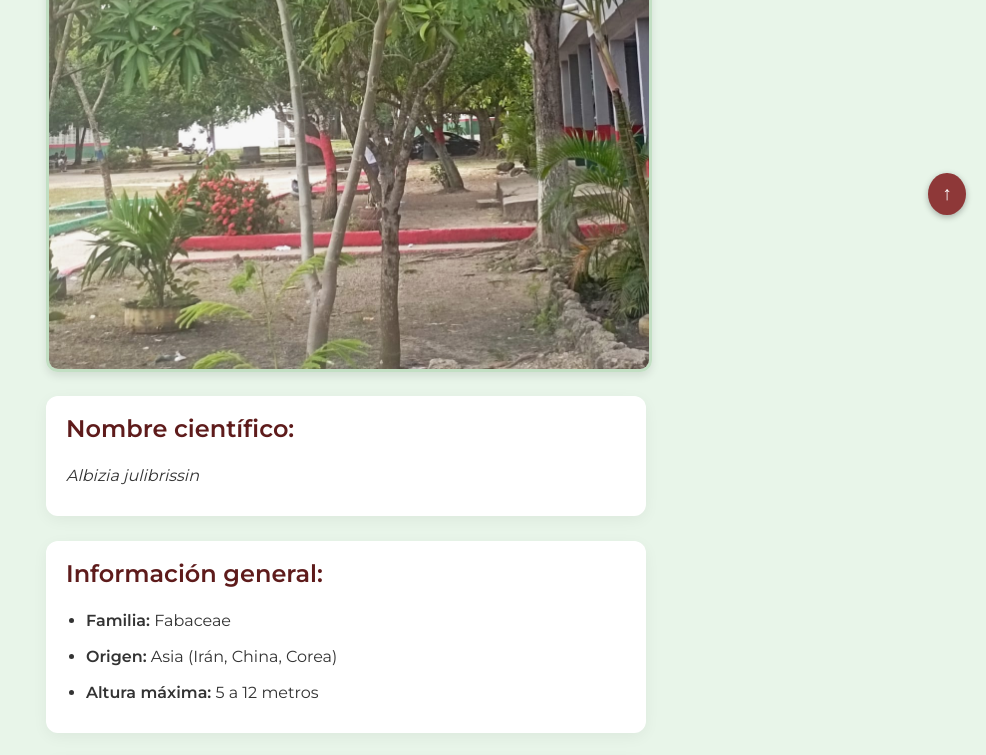
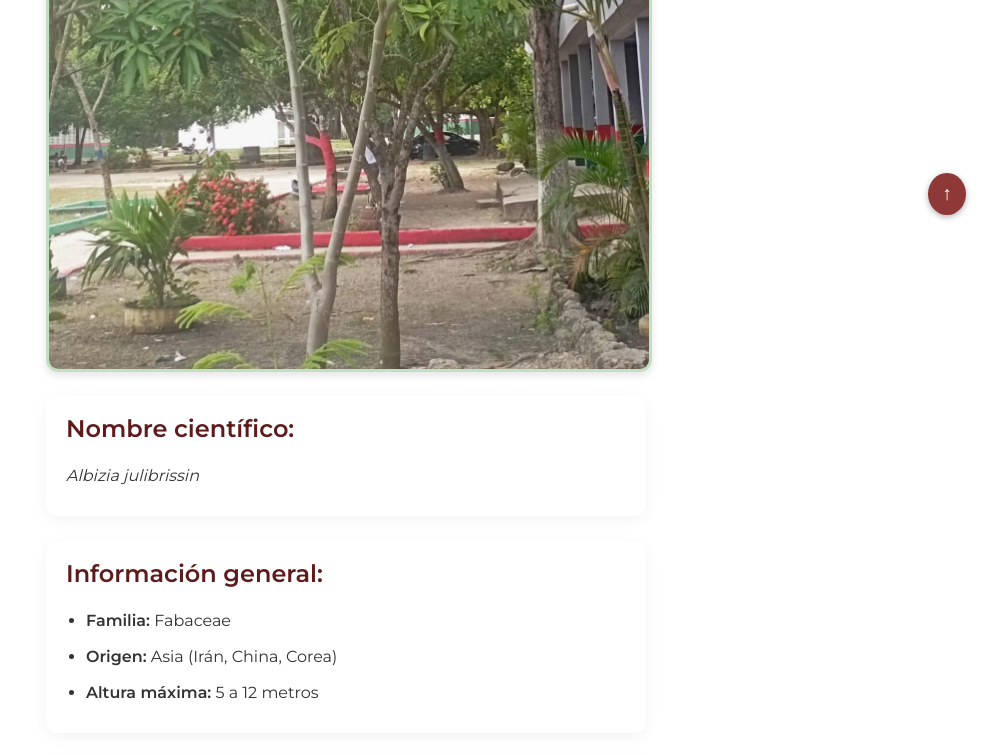
Before and after one commit to BoxMg/acacia, a plain HTML site: page index.html in a window 1280 px wide. Shown: the part 565-1320 px from the top of the page, without its empty margins (294-1280 px from the left). Drawn offline with Linux system fonts and the light colour scheme.

Commit message:
Update index.html

```diff
--- a/index.html
+++ b/index.html
@@ -9,7 +9,7 @@
     :root {
       --verde: #8e3838;
       --verde-oscuro: #5e1b1b;
-      --fondo: #e8f5e9;
+      --fondo: #f5e8e8
       --blanco: #ffffff;
     }
 
```
